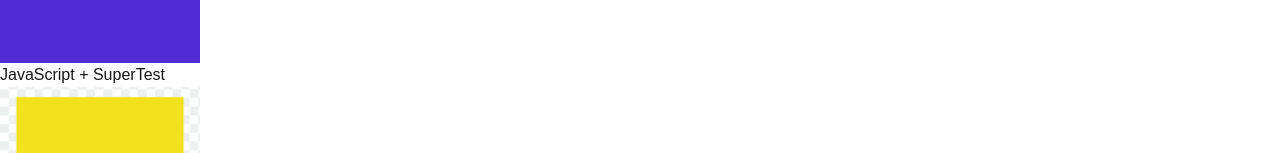
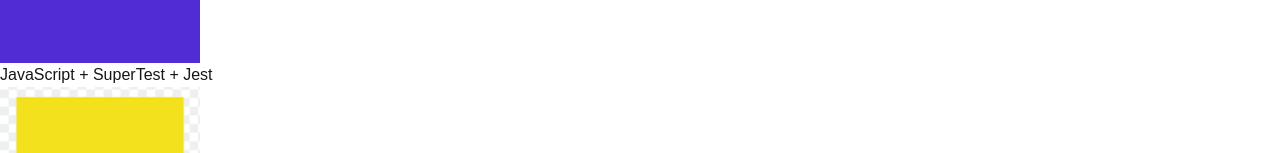
Before and after one commit to jpmoreira-ti/qualitytools-automation-website, a Next.js app: page / in a window 1280 px wide. Shown: the part 286-439 px from the top of the page. Built offline with nearby package versions, Linux system fonts and the light colour scheme.

Commit message:
[tec] Added ids on elements

```diff
--- a/src/app/page.tsx
+++ b/src/app/page.tsx
@@ -5,24 +5,28 @@ import SearchBar from "../components/SearchBar";
 
 const apiTemplates = [
   {
+    id: "dotnet",
     name: ".NET + RestSharp",
     link: "https://github.com/jpmoreira-ti/template-dotnet-api-tests",
     imgSrc: "/img/dotnet-logo.png",
     alt: ".NET Repository",
   },
   {
-    name: "JavaScript + SuperTest",
+    id: "javascript",
+    name: "JavaScript + SuperTest + Jest",
     link: "https://github.com/jpmoreira-ti/template-javascript-api-tests",
     imgSrc: "/img/javascript-logo.png",
     alt: "JavaScript Repository",
   },
   {
+    id: "java",
     name: "Java + RestAssured",
     link: "https://github.com/jpmoreira-ti/template-java-api-tests",
     imgSrc: "/img/java-logo.png",
     alt: "Java Repository",
   },
   {
+    id: "python",
     name: "Python + Robot Framework",
     link: "https://github.com/jpmoreira-ti/template-python-api-tests",
     imgSrc: "/img/python-logo.png",
@@ -32,6 +36,7 @@ const apiTemplates = [
 
 const webTemplates = [
   {
+    id: "cypress",
     name: "Javascript + Cypress",
     link: "https://github.com/jpmoreira-ti/template-web-cypress-tests",
     imgSrc: "/img/cypress.png",
@@ -62,8 +67,8 @@ export default function Home() {
         <hr className="w-full border-t border-gray-300 my-4" />
         <div className="grid grid-cols-2 gap-8 mt-4 w-full">
           {filteredApiTemplates.map((template) => (
-            <div key={template.name} className="flex flex-col items-center text-center">
-              <h2 className="text-xl font-bold mb-2">{template.name}</h2>
+            <div key={template.id} className="flex flex-col items-center text-center">
+              <h2 id={template.id} className="text-xl font-bold mb-2">{template.name}</h2>
               <a href={template.link} target="_blank" rel="noopener noreferrer">
                 <img
                   src={template.imgSrc}
@@ -80,8 +85,8 @@ export default function Home() {
         <h1 className="text-2xl font-bold text-center mt-4">Templates WEB</h1>
         <div className="grid grid-cols-2 gap-8 mt-4 w-full">
           {filteredWebTemplates.map((template) => (
-            <div key={template.name} className="flex flex-col items-center text-center">
-              <h2 className="text-xl font-bold mb-2">{template.name}</h2>
+            <div key={template.id} className="flex flex-col items-center text-center">
+              <h2 id={template.id} className="text-xl font-bold mb-2">{template.name}</h2>
               <a href={template.link} target="_blank" rel="noopener noreferrer">
                 <img
                   src={template.imgSrc}
--- a/src/components/SearchBar.tsx
+++ b/src/components/SearchBar.tsx
@@ -10,6 +10,7 @@ const SearchBar: React.FC<SearchBarProps> = ({ searchTerm, setSearchTerm }) => {
   return (
     <div className="relative w-full max-w-md mb-4">
       <input
+        id="search-input-templates"
         type="text"
         placeholder="Search templates..."
         value={searchTerm}
```
